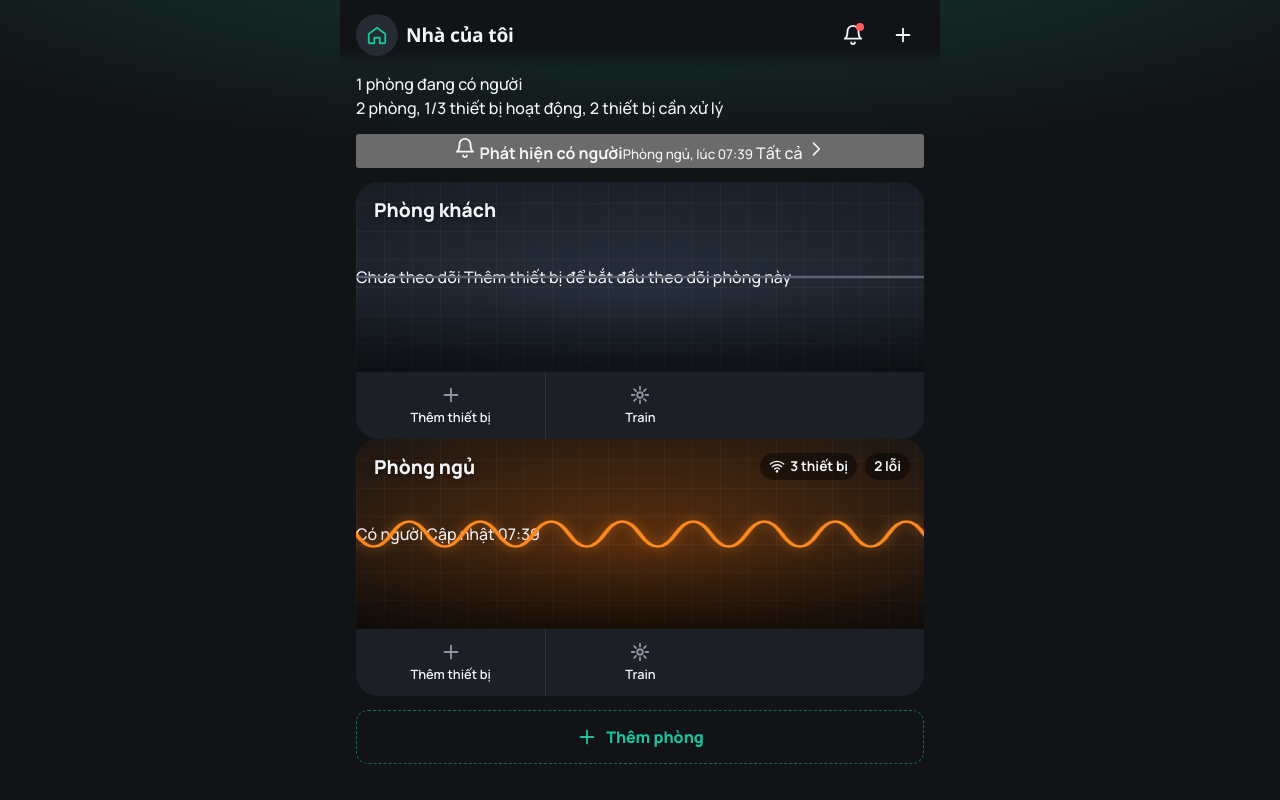
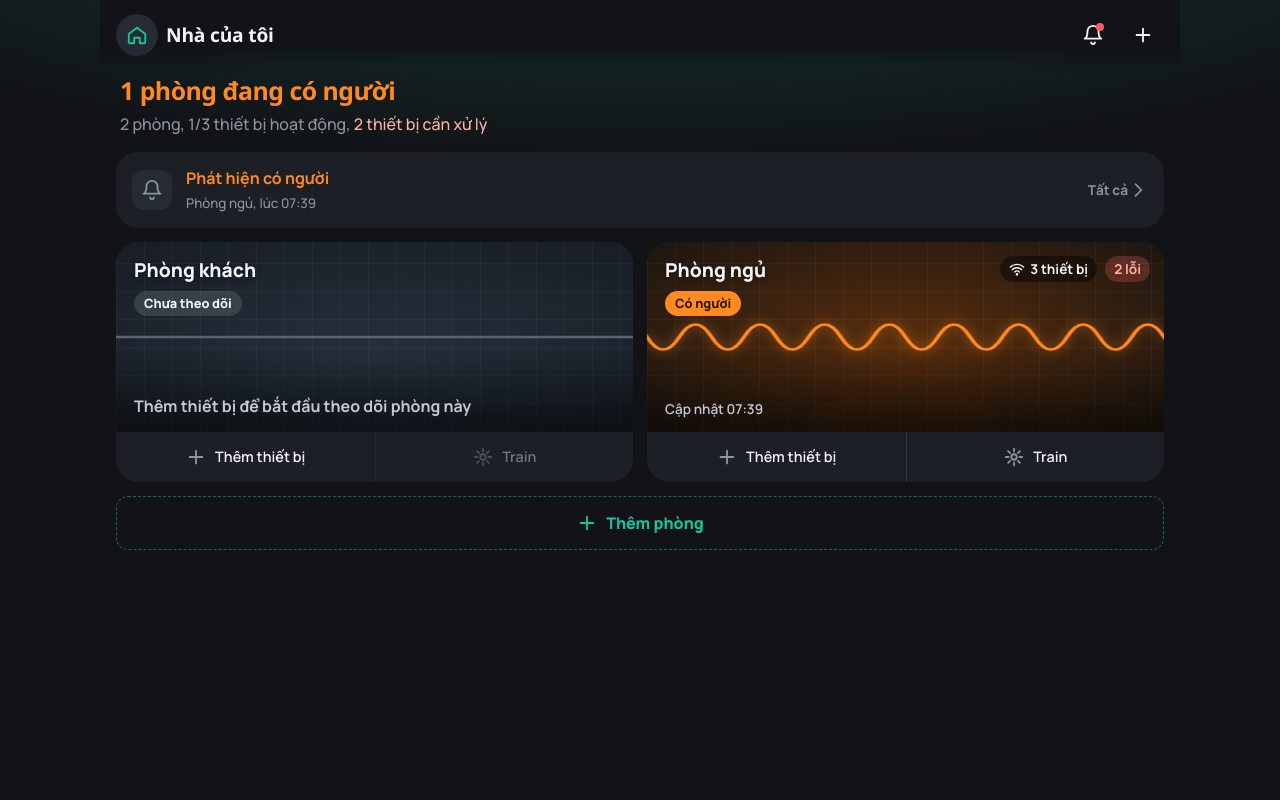
Before and after one commit to Nutela136/csi-web, a plain HTML site: page index.html in a window 1280 px wide. Drawn offline with Linux system fonts and the light colour scheme; a web font is replaced by a local one.

Commit message:
new changes
Added new styles for UI/UX improvements including status display, event rows, and room grid layout.

```diff
--- a/style.css
+++ b/style.css
@@ -287,3 +287,50 @@ dialog.sheet form { display: grid; gap: 8px; }
 @media (prefers-reduced-motion: reduce) {
   *, *::before, *::after { animation: none !important; transition: none !important; }
 }
+
+
+/* ===== BẢN XEM TRƯỚC: các chỉnh sửa sau khi đánh giá UI/UX ===== */
+/* Trạng thái cả nhà: 1 câu to thay cho 3 ô số */
+.status-hero { padding: 4px 4px 2px; }
+.sh-big { font: 700 1.55rem/1.2 var(--f-display); letter-spacing: -.02em; }
+.sh-big.on { color: var(--presence); }
+.sh-sub { margin-top: 6px; color: var(--muted); }
+.sh-sub .warn, .banner { color: #ffb4a8; }
+
+/* Sự kiện mới nhất: 1 dòng gọn như Imou */
+.event-row { display: flex; align-items: center; gap: 14px; width: 100%; padding: 14px 16px; border: 0; border-radius: var(--r-lg); background: var(--card); text-align: left; }
+.event-row:active { background: var(--card-2); }
+.er-icon { display: grid; place-items: center; width: 40px; height: 40px; flex: none; border-radius: 12px; background: var(--card-2); color: var(--muted); }
+.er-text { flex: 1; min-width: 0; }
+.er-text b { display: block; overflow: hidden; text-overflow: ellipsis; white-space: nowrap; }
+.er-text b.hot { color: var(--presence); }
+.er-text small { color: var(--muted); }
+.er-more { display: flex; align-items: center; color: var(--muted); font-size: .85rem; font-weight: 700; white-space: nowrap; }
+
+/* Thẻ phòng: tên + trạng thái ở góc trên trái */
+.room-grid { display: grid; gap: 14px; }
+.screen .s-head { position: absolute; top: 14px; left: 18px; display: grid; justify-items: start; gap: 6px; }
+.screen .s-head .s-name { position: static; }
+.pill { padding: 3px 10px; border-radius: 99px; font-size: .8rem; font-weight: 800; background: rgb(255 255 255 / .12); color: var(--ink); }
+.pill.on { background: var(--presence); color: #2a1500; }
+.chip.warn { background: rgb(255 93 93 / .25); color: #ffb4a8; }
+.screen .s-time { position: absolute; left: 18px; bottom: 12px; font-size: .85rem; font-weight: 600; color: #c4cad4; }
+.screen .s-empty { position: absolute; left: 18px; right: 18px; bottom: 14px; font-weight: 700; color: #c4cad4; }
+.screen .s-big { font: 700 1.5rem/1.2 var(--f-display); text-shadow: 0 1px 8px rgb(0 0 0 / .5); }
+.screen.on .s-big { color: var(--presence); }
+.actions.two { grid-template-columns: 1fr 1fr; }
+.actions button { display: flex; justify-content: center; align-items: center; gap: 8px; padding: 14px 4px; font-size: .9rem; }
+.dock { margin-top: 18px; }
+.actions button:disabled { opacity: .4; cursor: not-allowed; }
+
+.banner { padding: 12px 16px; border-radius: var(--r-md); background: rgb(255 93 93 / .12); font-weight: 700; }
+
+/* Chữ phụ đủ tương phản, nút xoá đủ to để chạm (44px) */
+.end { color: var(--muted); }
+.del { width: 44px; height: 44px; margin: -4px -6px 0 0; }
+
+/* Máy tính: rộng hơn, phòng xếp 2 cột */
+@media (min-width: 900px) {
+  main, .topbar { max-width: 1080px; }
+  .room-grid { grid-template-columns: 1fr 1fr; }
+}
```
